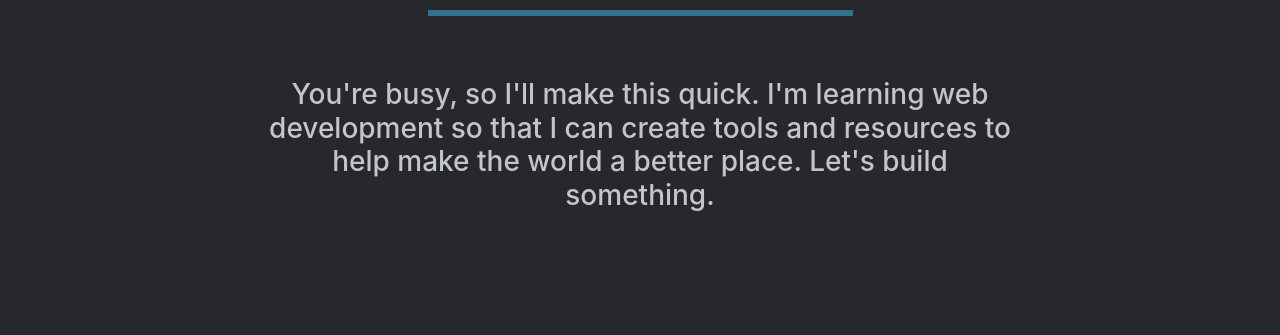
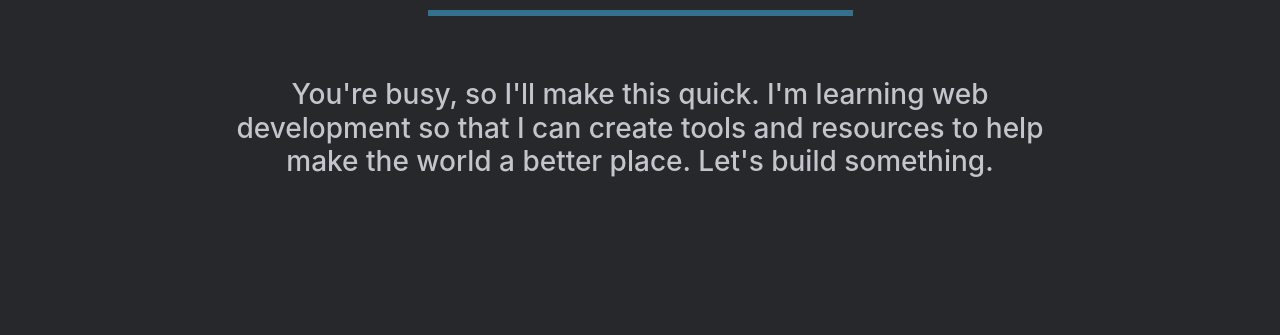
Before and after one commit to ToddSpainhour/personal-bio-site, a website built with webpack: page src/index.html in a window 1280 px wide. Shown: the part 340-675 px from the top of the page. Built offline with nearby package versions, Linux system fonts and the light colour scheme; some packages are replaced by stand-ins of ours; no server answers; files whose address does not match are found by name.

Commit message:
added tagline margin and cleaned up code

```diff
--- a/src/styles/_sections.scss
+++ b/src/styles/_sections.scss
@@ -23,7 +23,7 @@
 
 #bioPage {
   width: 100%;
-  margin-bottom: 10%;
+  margin-bottom: 20%;
 }
 
 #technologiesPage {
@@ -38,12 +38,13 @@
 }
 
 h3 {
-  margin-left: 15%;
-  margin-right: 15%;
-  margin-bottom: 3%;
-  margin-top: 5%;
+  margin: 5% 10% 3% 10%;
   text-align: center;
   color: $color-4;
+}
+
+.bio-description-tagline {
+  margin-top: 0%;
 }
 
 //technologies
```
